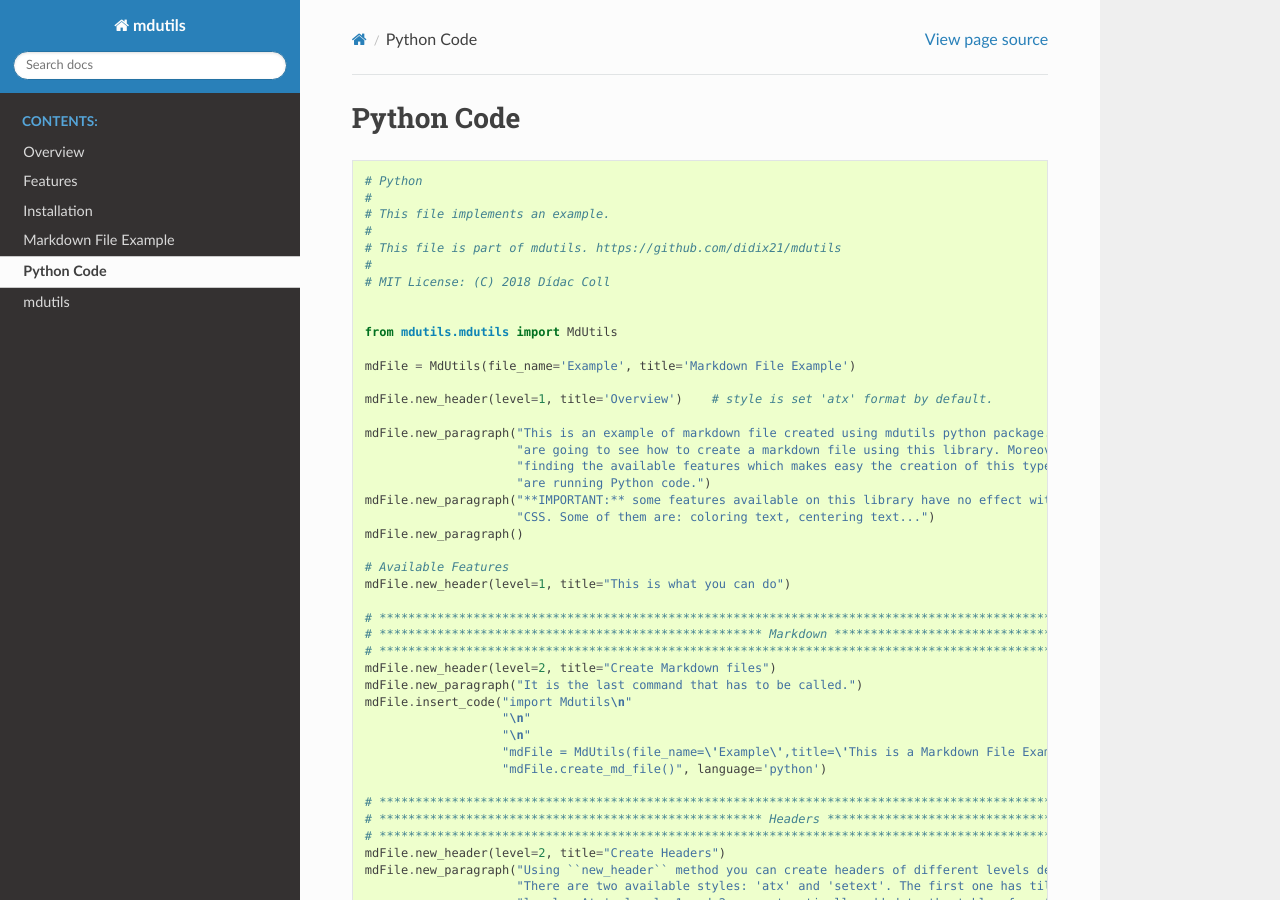
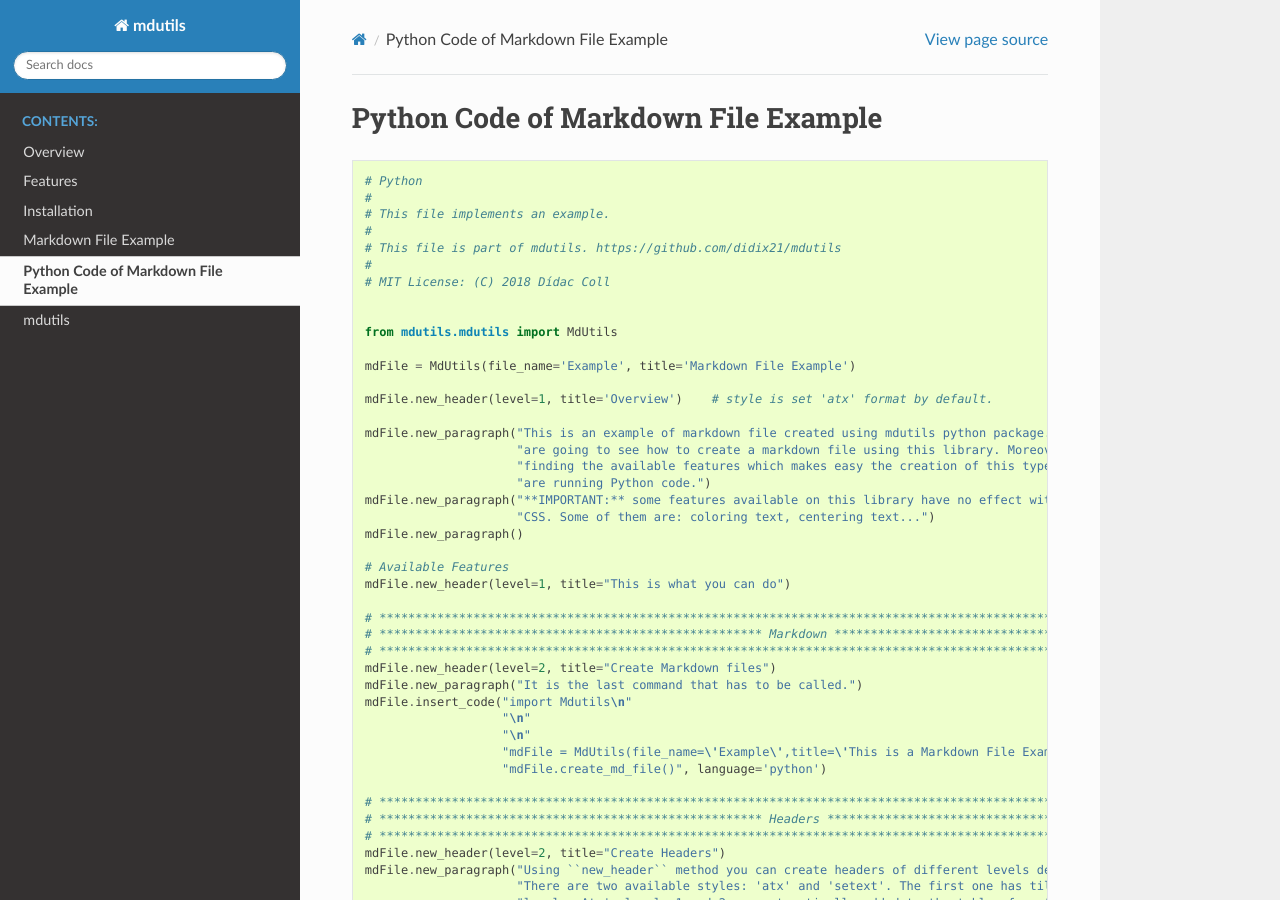
Before and after one commit to didix21/mdutils, a Sphinx documentation site: the page built from doc/source/examples/Example_Python.rst, in a window 1280 px wide and 900 px high. Built offline with Sphinx 7.4.7 and the Read the Docs theme 2.0.0, drawn with Linux system fonts in a browser that asks for light colours.

Commit message:
Changed title of Example_Python.rst file

```diff
--- a/doc/source/examples/Example_Python.rst
+++ b/doc/source/examples/Example_Python.rst
@@ -1,5 +1,5 @@
-Python Code
-===========
+Python Code of Markdown File Example
+====================================
 
 .. code:: python
 
```
